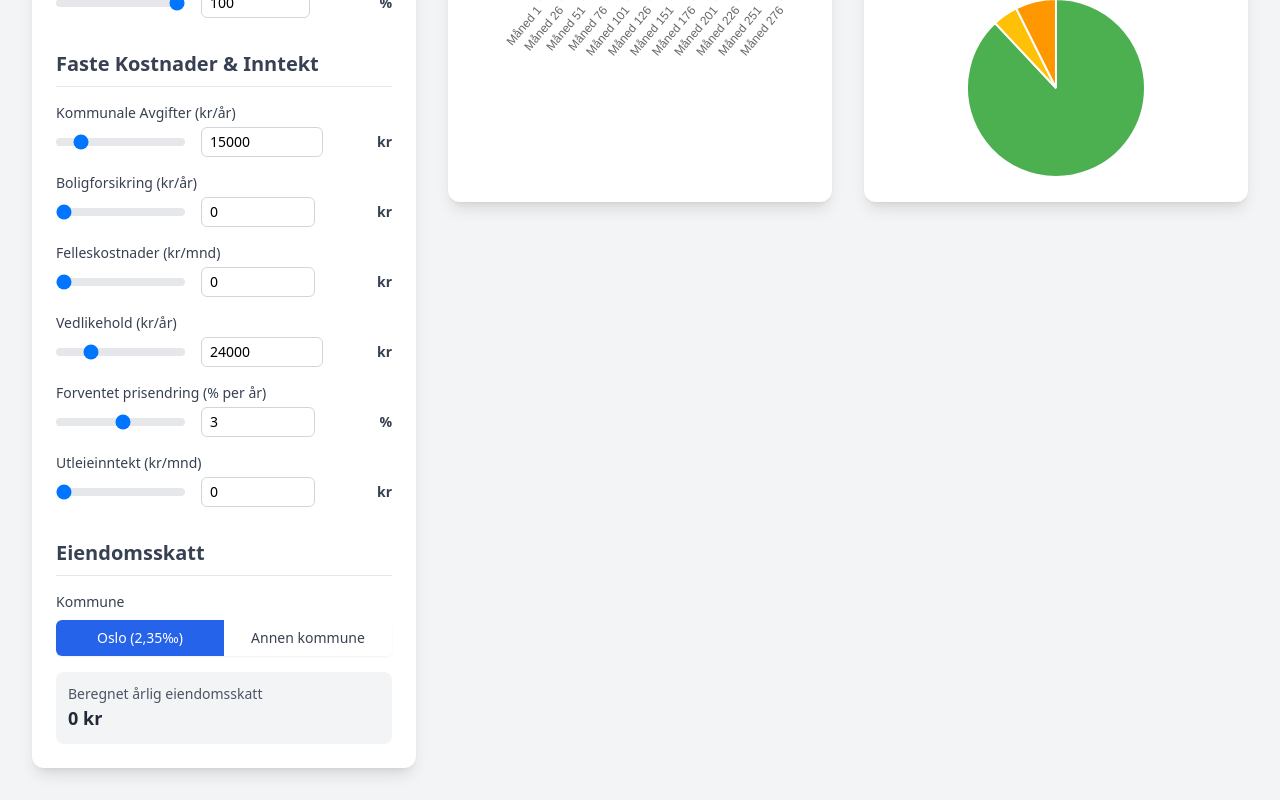
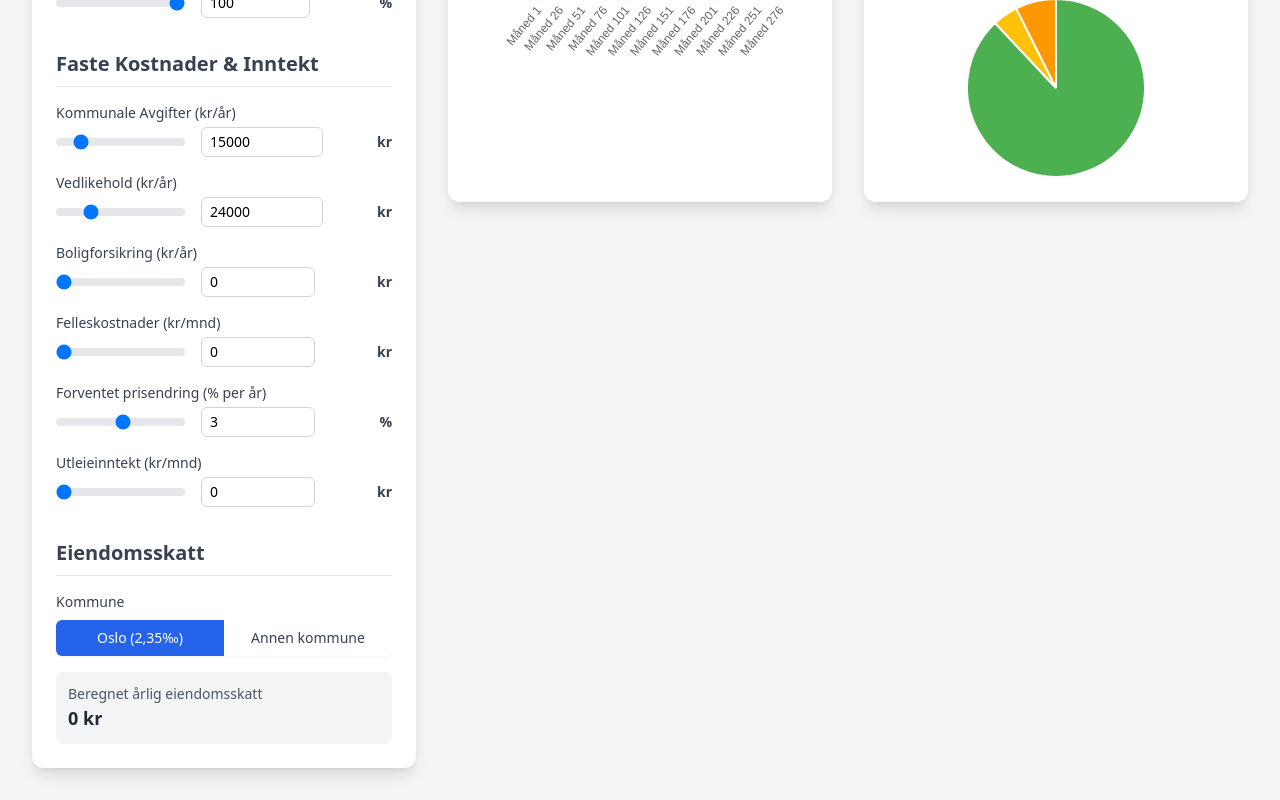
Before and after one commit to kderholt/lanekalkulator, a React (Create React App) app: page / in a window 1280 px wide. Shown: the part 1130-1930 px from the top of the page. Built offline with nearby package versions, Linux system fonts and the light colour scheme.

Commit message:
moving vedlikehold opp

```diff
--- a/src/App.js
+++ b/src/App.js
@@ -279,9 +279,9 @@ const App = () => {
 
                         <h3 className="text-xl font-semibold text-gray-700 mt-8 mb-4 border-b pb-2">Faste Kostnader & Inntekt</h3>
                         <InputSlider label="Kommunale Avgifter (kr/år)" value={municipalDues} onChange={e => setMunicipalDues(Number(e.target.value))} min={0} max={100000} step={1000} format="currency" />
+                        <InputSlider label="Vedlikehold (kr/år)" value={maintenance} onChange={e => setMaintenance(Number(e.target.value))} min={0} max={100000} step={1000} format="currency" />
                         <InputSlider label="Boligforsikring (kr/år)" value={homeInsurance} onChange={e => setHomeInsurance(Number(e.target.value))} min={0} max={50000} step={500} format="currency" />
                         <InputSlider label="Felleskostnader (kr/mnd)" value={hoa} onChange={e => setHoa(Number(e.target.value))} min={0} max={20000} step={250} format="currency" />
-                        <InputSlider label="Vedlikehold (kr/år)" value={maintenance} onChange={e => setMaintenance(Number(e.target.value))} min={0} max={100000} step={1000} format="currency" />
                         <InputSlider label="Forventet prisendring (% per år)" value={annualAppreciation} onChange={e => setAnnualAppreciation(Number(e.target.value))} min={-10} max={15} step={0.1} format="percent" />
                         <InputSlider label="Utleieinntekt (kr/mnd)" value={rentalIncome} onChange={e => setRentalIncome(Number(e.target.value))} min={0} max={30000} step={500} format="currency" />
 
```
